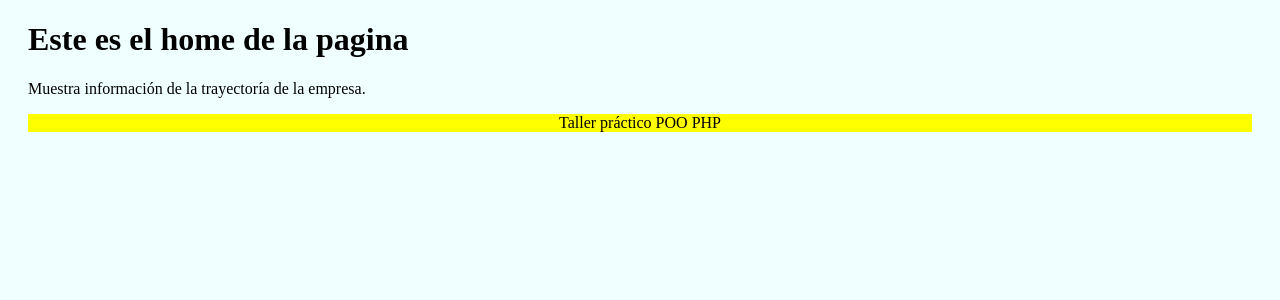
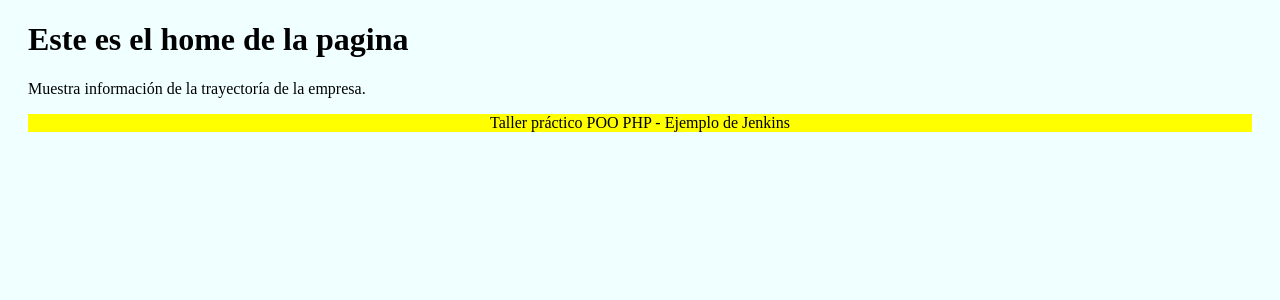
Before and after one commit to DevcodeInc/Curso-de-Pruebas-Unitarias-en-PHP, a PHP site: page / in a window 1280 px wide. Shown: the part 166-466 px from the top of the page. Run offline with PHP 8.4, Linux system fonts and the light colour scheme.

Commit message:
[Ejemplo-jenkins] una pequeña modificacion en el footer

```diff
--- a/footer.tpl
+++ b/footer.tpl
@@ -1,5 +1,5 @@
     <footer>
-        Taller práctico POO PHP
+        Taller práctico POO PHP - Ejemplo de Jenkins
     </footer>
 </body>
 </html>
```
